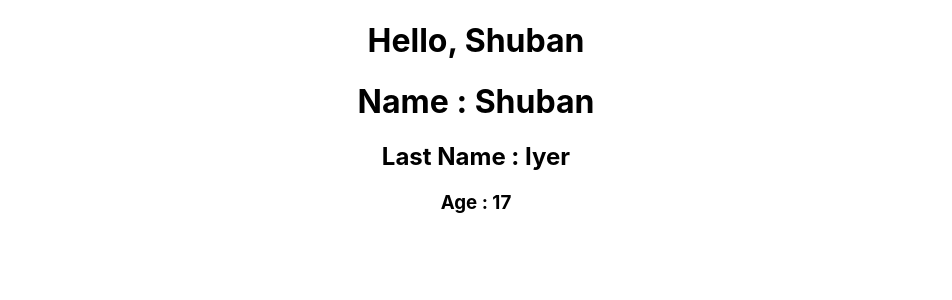
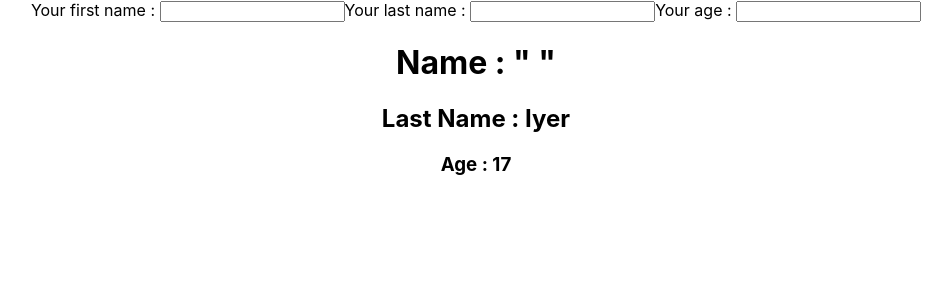
Before and after one commit to s1oly/tablanote, a React (Create React App) app: page / in a window 1280 px wide. Shown: the top 300 px of the page, without its empty margins (164-1116 px from the left). Built offline with nearby package versions, Linux system fonts and the light colour scheme.

Commit message:
Testing Input

```diff
--- a/src/App.js
+++ b/src/App.js
@@ -1,10 +1,10 @@
 
 import './App.css';
 
-const Person = () => {
+const Person = (N, L, A) => {
   return(
     <>
-    <h1>Name : Shuban</h1>
+    <h1>Name : " "</h1>
     <h2>Last Name : Iyer</h2>
     <h3>Age : 17</h3>
     </>
@@ -12,11 +12,13 @@ const Person = () => {
 }
 
 const App = () => {
-  const name = 'Shuban';
-  const isNameShowing = true;
   return (
     <div className="App">
-      <h1> Hello, {isNameShowing ? name : 'Error' }</h1>
+      <label>
+        Your first name : <input Personf= "myInput" />
+        Your last name : <input Personl = "myInput2"/>
+        Your age : <input Persona = "myInput3" />
+      </label>
       <Person />
     </div>
   );
```
